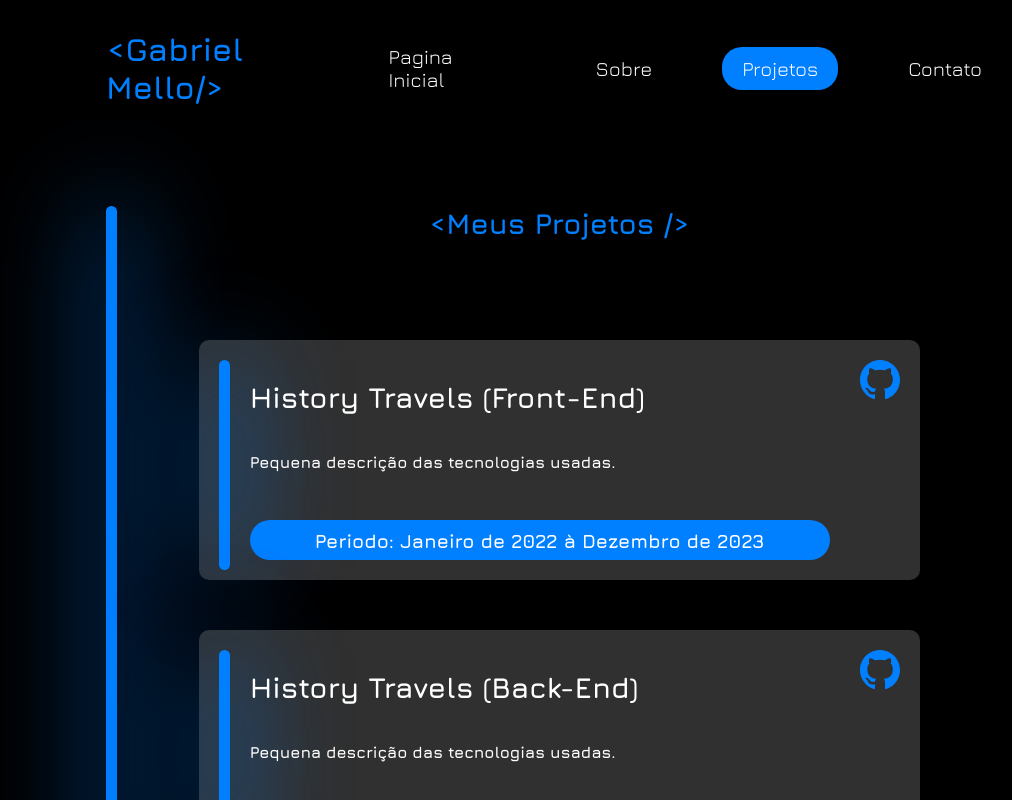
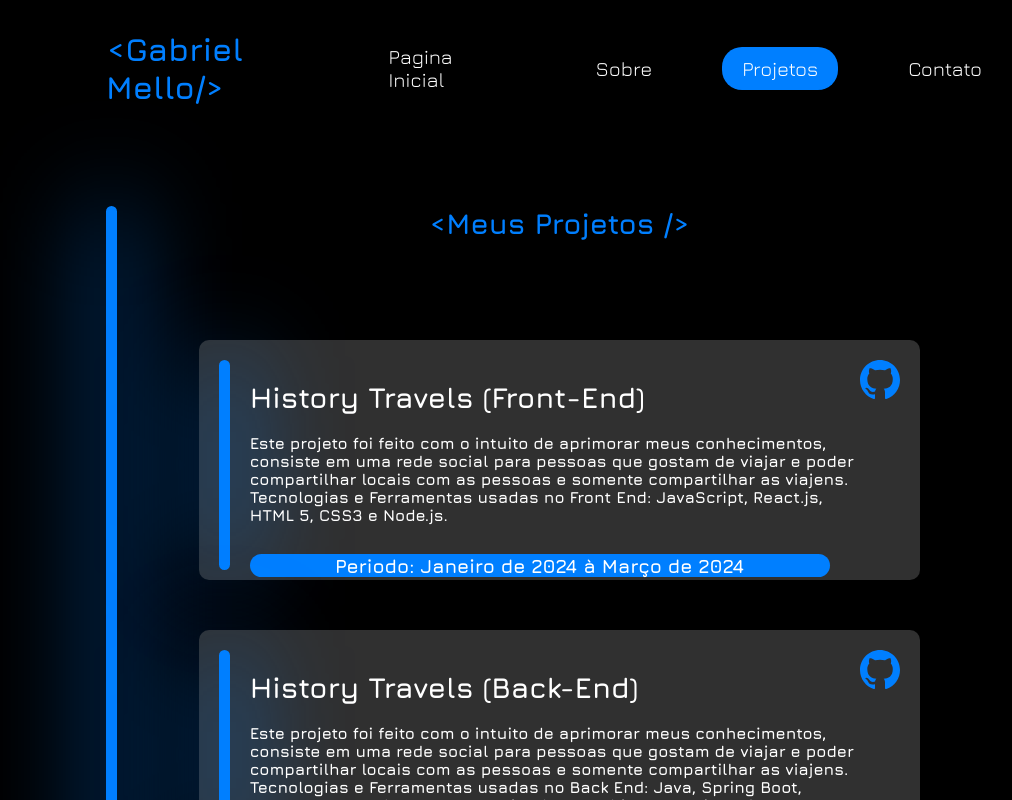
Before and after one commit to GabrielDeMirandaMello/my-portifolio, a React (Create React App) app: page /projects in a window 1280 px wide. Shown: the top 800 px of the page, without its empty margins (86-1098 px from the left). Built offline with nearby package versions, Linux system fonts and the light colour scheme.

Commit message:
atualizando projetos

```diff
--- a/src/pages/Projects/projects.jsx
+++ b/src/pages/Projects/projects.jsx
@@ -13,15 +13,15 @@ function Projects() {
                     <h1 className='title-aboutme'>{`<Meus Projetos />`}</h1>
                     <Card
                     title={'History Travels (Front-End)'}
-                    description={'Pequena descrição das tecnologias usadas.'}
-                    period={'Periodo: Janeiro de 2022 à Dezembro de 2023'}
+                    description={'Este projeto foi feito com o intuito de aprimorar meus conhecimentos, consiste em uma rede social para pessoas que gostam de viajar e poder compartilhar locais com as pessoas e somente compartilhar as viajens. Tecnologias e Ferramentas usadas no Front End: JavaScript, React.js, HTML 5, CSS3 e Node.js.'}
+                    period={'Periodo: Janeiro de 2024 à Março de 2024'}
                     github={'true'}
                     link={'https://github.com/GabrielDeMirandaMello/NewIndividualProjectFrontEnd'}
                     />
                     <Card
                     title={'History Travels (Back-End)'}
-                    description={'Pequena descrição das tecnologias usadas.'}
-                    period={'Periodo: Janeiro de 2022 à Dezembro de 2023'}
+                    description={'Este projeto foi feito com o intuito de aprimorar meus conhecimentos, consiste em uma rede social para pessoas que gostam de viajar e poder compartilhar locais com as pessoas e somente compartilhar as viajens. Tecnologias e Ferramentas usadas no Back End: Java, Spring Boot, PostgreSQL, Docker, Maven, JUnit, Clean Architecture, JiraSoftware, Render.'}
+                    period={'Periodo: Periodo: Janeiro de 2024 à Março de 2024'}
                     github={'true'}
                     link={'https://github.com/GabrielDeMirandaMello/NewIndividualProjectBackEnd'}
                     />
```
